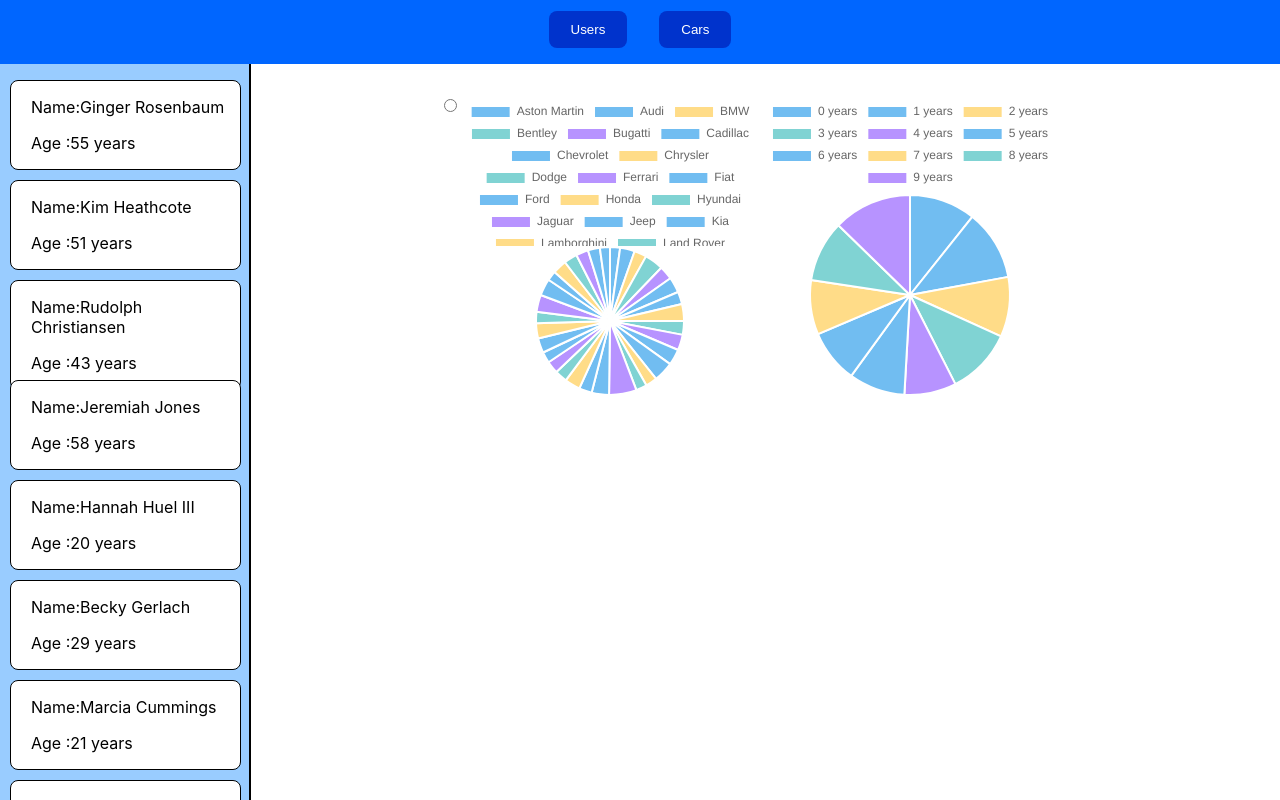
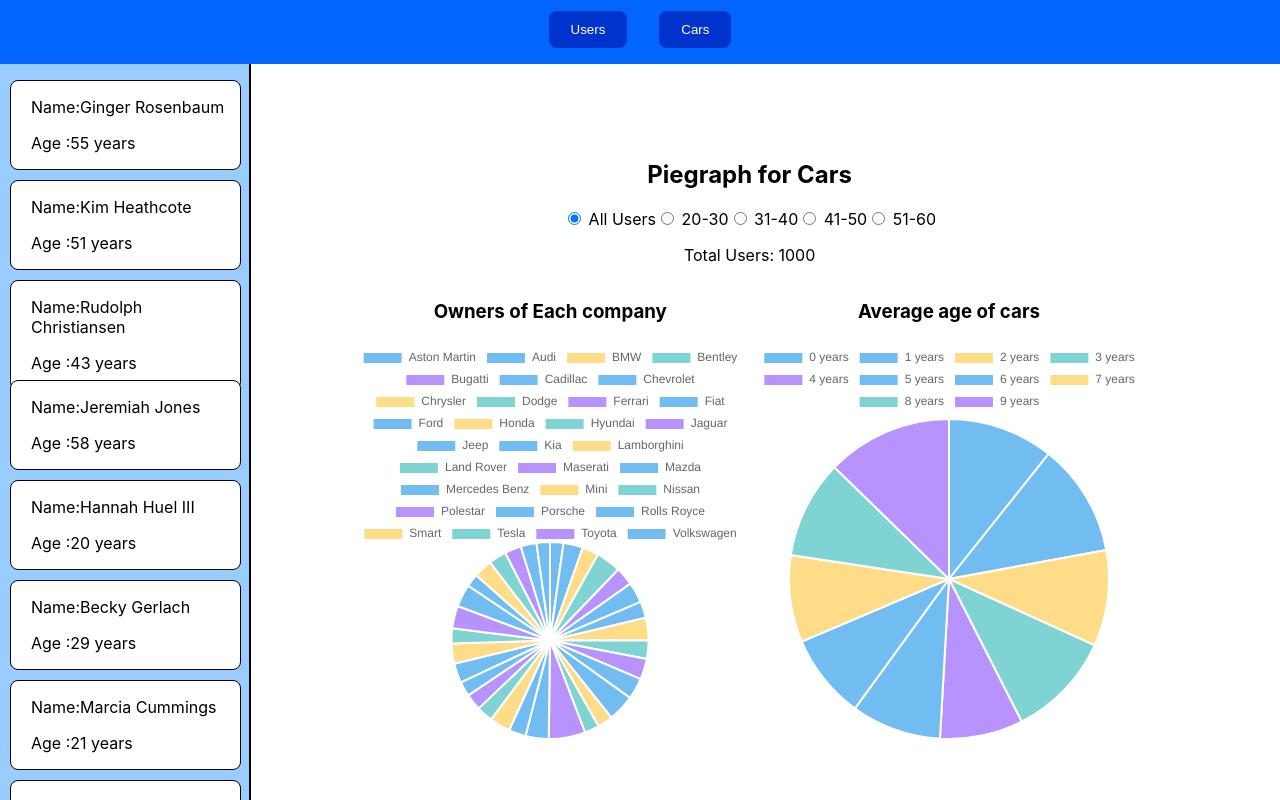
Before and after one commit to Arshak1196/fakerjs-user-and-cars, a React (Create React App) app: page /cars in a window 1280 px wide. Built offline with nearby package versions, Linux system fonts and the light colour scheme.

Commit message:
filter in piegraph

```diff
--- a/src/Components/Navbar/Navbar.css
+++ b/src/Components/Navbar/Navbar.css
@@ -3,6 +3,9 @@
     height:4rem;
     background-color: #0066ff;
     text-align: center;
+    position: sticky;
+
+    top: 0;
 }
 
 .navbar .button{
--- a/src/Components/Sidebar/Sidebar.css
+++ b/src/Components/Sidebar/Sidebar.css
@@ -3,6 +3,8 @@
     height: calc(100vh - 4rem);
     background-color: #99ccff;
     border-right: 2px solid black;
+    position:sticky;
+    top: 4rem;
 }
 
 .title{
--- a/src/Pages/CarPage.js
+++ b/src/Pages/CarPage.js
@@ -1,15 +1,17 @@
-import React from 'react'
+import React, { useEffect, useState } from 'react'
 import { Chart as ChartJS, ArcElement, Tooltip, Legend } from 'chart.js';
 import { Pie } from 'react-chartjs-2';
 
 ChartJS.register(ArcElement, Tooltip, Legend);
 
+function CarPage(props) {
+  const [users,setUsers]=useState([])
+  const carMakersLabel = [...new Set(users.map((user) => user?.vehicle.manufacturer))].sort()
+  const carAgeLabel = [...new Set(users.map((user) => user?.vehicle.age))].sort()
 
-
-function CarPage({ users }) {
-
-  const carMakersLabel = [...new Set(users.map((user) => user.vehicle.manufacturer))].sort()
-  const carAgeLabel = [...new Set(users.map((user) => user.vehicle.age))].sort()
+  useEffect(()=>{
+    setUsers(props.users)
+  },[props.users])
 
   const carMakersData = {
     labels: carMakersLabel,
@@ -18,7 +20,7 @@
         label: '#Cars',
         data: carMakersLabel.map((manufacturer) => {
           return (users.reduce((acc, curr) => {
-            if (curr.vehicle.manufacturer === manufacturer) {
+            if (curr?.vehicle.manufacturer === manufacturer) {
               acc++
             }
             return acc
@@ -42,7 +44,7 @@
         label: '#Cars',
         data: carAgeLabel.map((age) => {
           return (users.reduce((acc, curr) => {
-            if (curr.vehicle.age === age) {
+            if (curr?.vehicle.age === age) {
               acc++
             }
             return acc
@@ -59,20 +61,49 @@
     ],
   }
 
+  const handlefilter=(e)=>{
+    if(e.target.value==='all'){
+      setUsers(props.users)
+    }else if(e.target.value==='50'){
+      setUsers(props.users.filter((user)=>{
+        if(user.age>=50){
+          return user
+        }
+      }))
+    }else{
+      const value=Number(e.target.value)
+      setUsers(props.users.filter((user)=>{
+        if(user.age>=value && user.age<(value+10)){
+          return user
+        }
+      }))
+    }
+  }
 
-  console.log(users)
-  console.log(carAgeLabel)
   return (
     <div className='main-div'>
       <div className='ageFiter'>
-        <input type='radio' name='age'/>
+        <h2>Piegraph for Cars</h2>
+        <form onChange={handlefilter}>
+          <input id="personal-account" type="radio" value="all" name="age" className="inline" defaultChecked /> All Users
+          <input id="personal-account" type="radio" value="20" name="age" className="inline" /> 20-30
+          <input id="personal-account" type="radio" value="30" name="age" className="inline" /> 31-40
+          <input id="personal-account" type="radio" value="40" name="age" className="inline" /> 41-50
+          <input id="personal-account" type="radio" value="50" name="age" className="inline" /> 51-60
+        </form>
+        <p>Total Users: {users.length}</p>
       </div>
-      <div>
-        <Pie data={carMakersData} />
+      <div className='piegraph'>
+        <div className='sub-div'>
+          <h3>Owners of Each company</h3>
+          <Pie data={carMakersData} />
+        </div>
+        <div className='sub-div'>
+          <h3>Average age of cars</h3>
+          <Pie data={carAgeData} />
+        </div>
       </div>
-      <div>
-        <Pie data={carAgeData} />
-      </div>
+
     </div>
   )
 }
--- a/src/Pages/Pages.css
+++ b/src/Pages/Pages.css
@@ -1,11 +1,21 @@
 .main-div{
     width: 80vw;
-    padding-top: 2rem;
+    padding-top: 1rem;
     padding-right:2rem;
+    display: flex;
+    flex-direction: column;
+    justify-content: center;
+    text-align: center;
+}
+
+.piegraph{
     display: flex;
     flex-direction: row;
     justify-content: center;
 }
 
-.ageFiter{
+.sub-div{
+    text-align: center;
+    width: 40%;
+    height: auto;
 }
```
